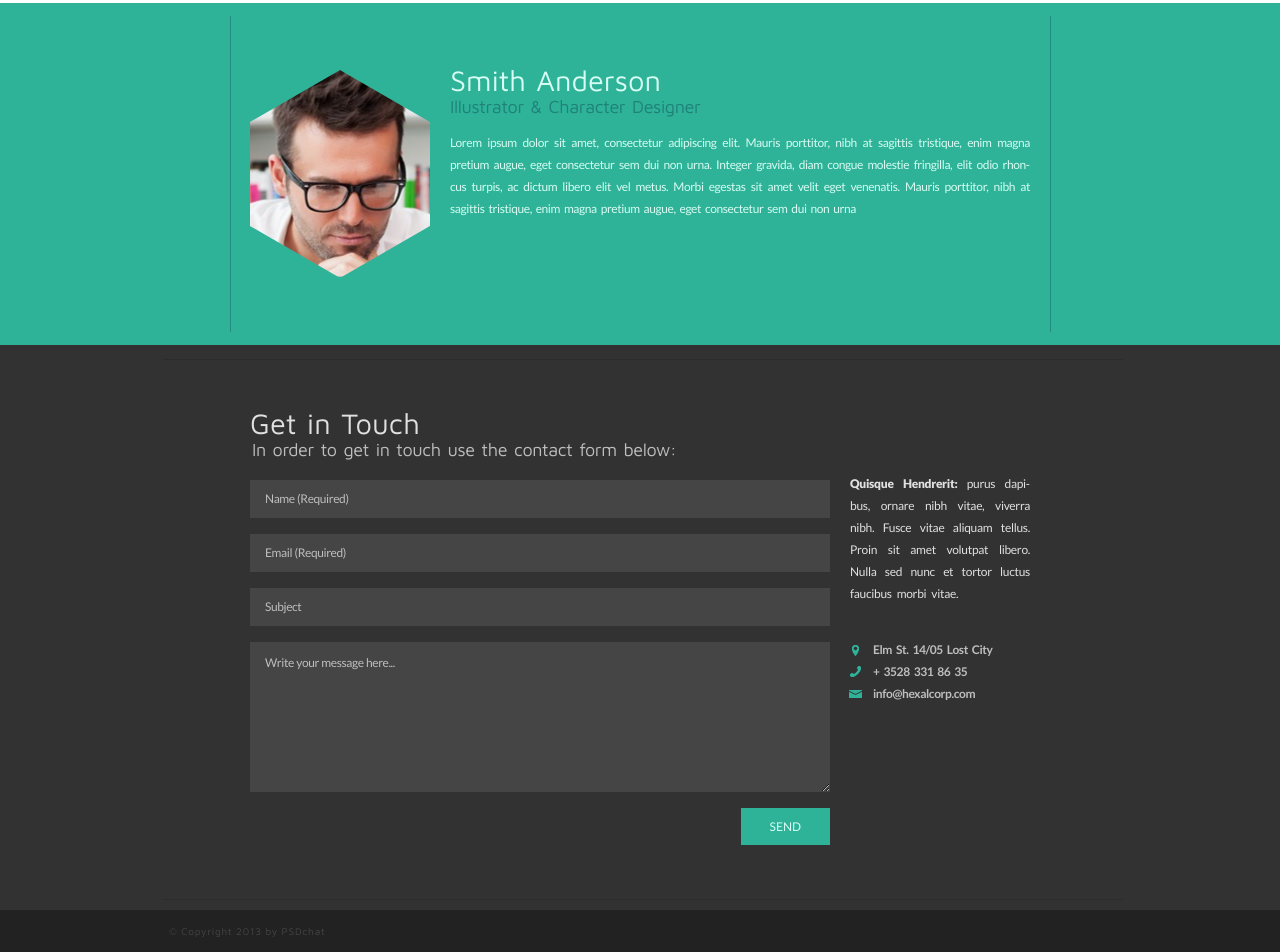
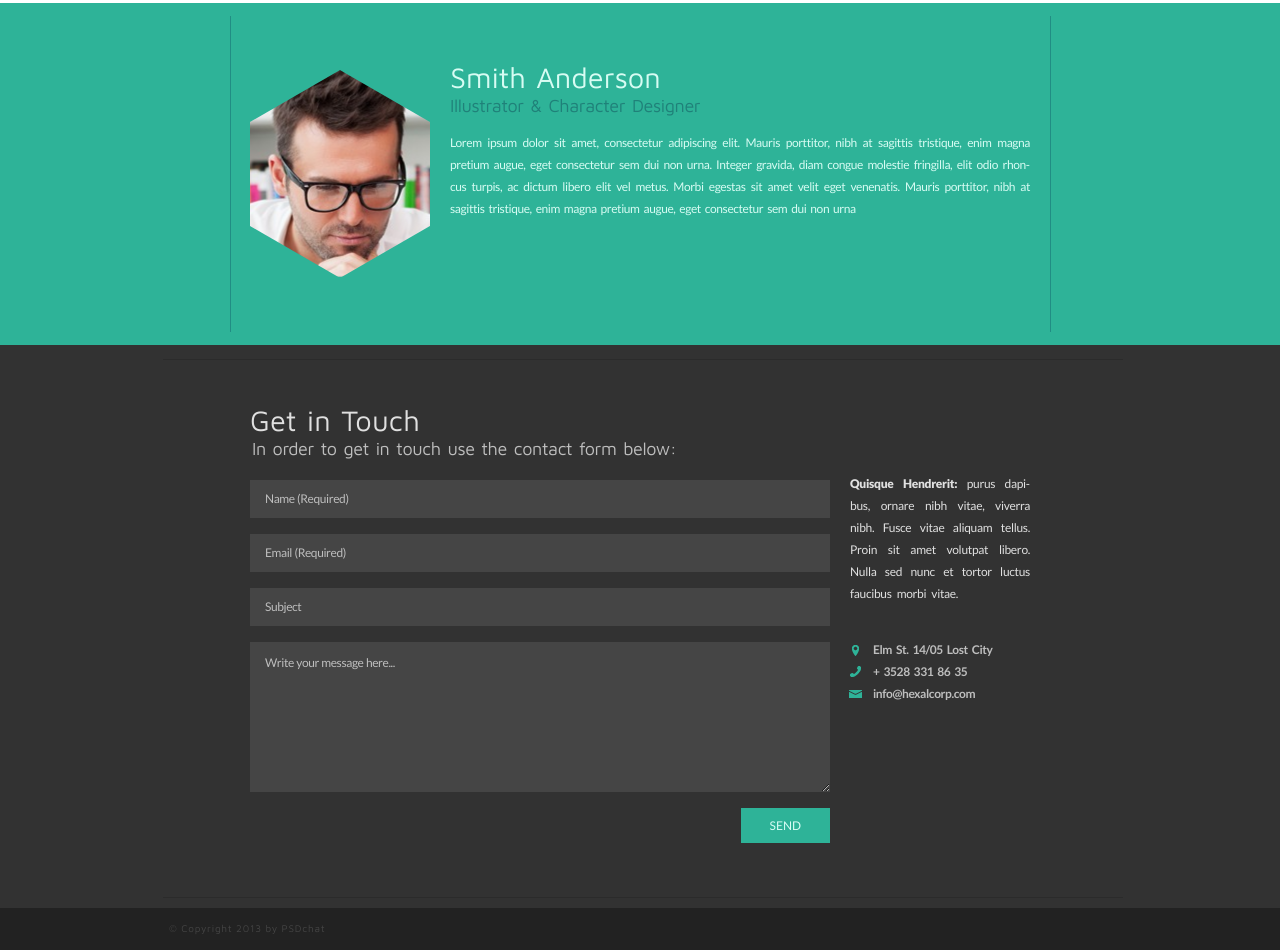
Before and after one commit to vldmr1/hexal, a plain HTML site: page index.html in a window 1280 px wide. Shown: the part 781-1733 px from the top of the page. Drawn offline with Linux system fonts and the light colour scheme.

Commit message:
fix: replace google fonts with local fonts

```diff
--- a/css/style.css
+++ b/css/style.css
@@ -1,3 +1,31 @@
+@font-face {
+  font-family: "Maven Pro";
+  font-style: normal;
+  font-weight: 400;
+  src: url("../assets/fonts/mavenpro-regular-webfont.woff2") format("woff");
+}
+
+@font-face {
+  font-family: "Lato";
+  font-style: normal;
+  font-weight: 400;
+  src: url("../assets/fonts/lato-regular-webfont.woff2") format("woff");
+}
+
+@font-face {
+  font-family: "Lato";
+  font-style: bold;
+  font-weight: 700;
+  src: url("../assets/fonts/lato-bold-webfont.woff2") format("woff");
+}
+
+@font-face {
+  font-family: "Lato";
+  font-style: black;
+  font-weight: 900;
+  src: url("../assets/fonts/lato-black-webfont.woff2") format("woff");
+}
+
 *,
 *::before,
 *::after {
--- a/index.html
+++ b/index.html
@@ -2,7 +2,6 @@
 <html lang="en">
 <head>
   <link rel="shortcut icon" href="assets/img/favicon.ico" type="image/x-icon">
-  <link href="https://fonts.googleapis.com/css?family=Lato:400,700,900|Maven+Pro" rel="stylesheet">
   <link href="css/style.css" rel="stylesheet">
   <meta charset="UTF-8">
   <title>Smith Anderson - Illustrator & Designer</title>
```
